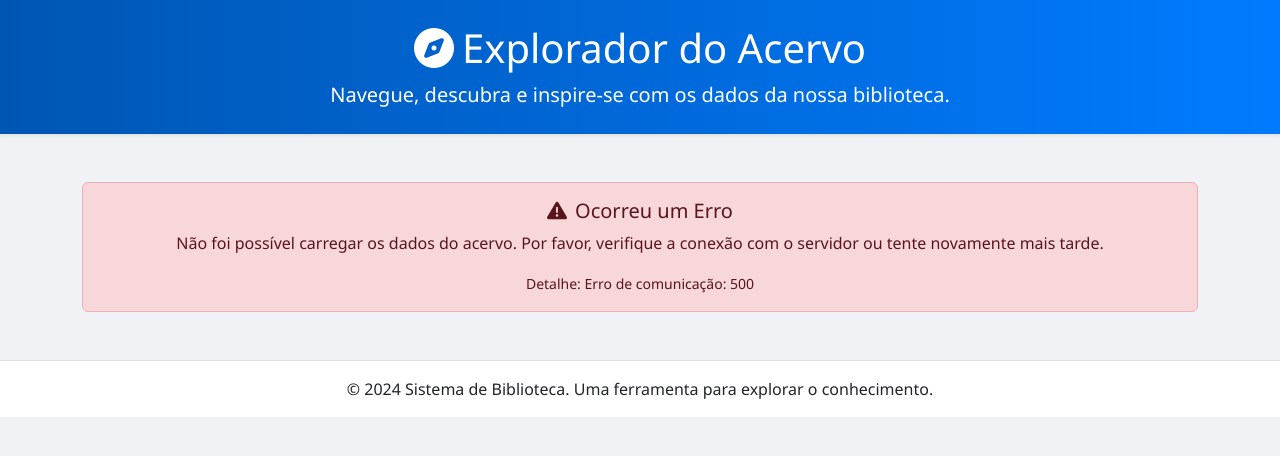
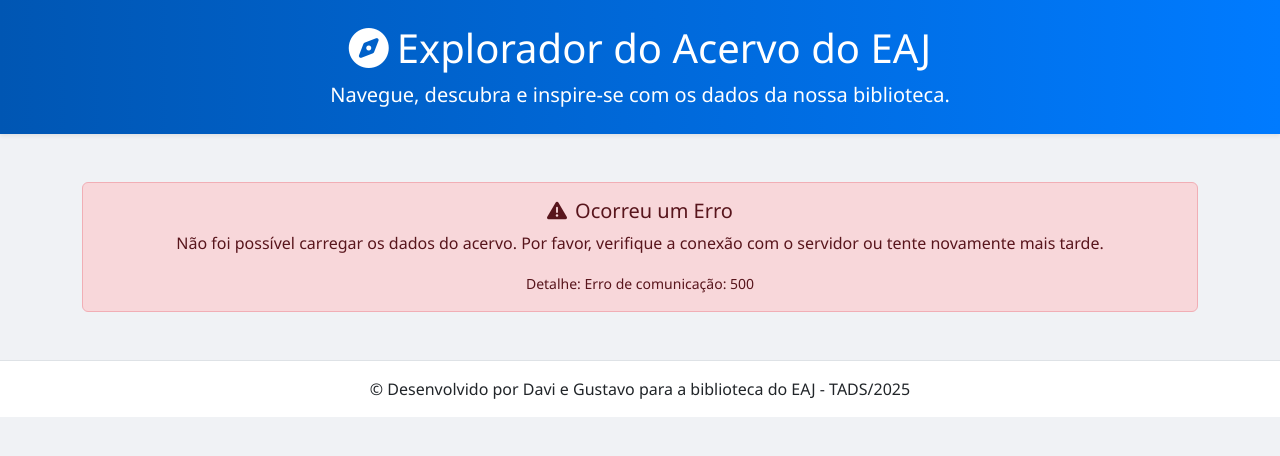
Before and after one commit to dvsantoss/bibliotecaeaj, a Flask app: page / in a window 1280 px wide. Shown: the top 456 px of the page. Run offline with Flask 3, Linux system fonts and the light colour scheme.

Commit message:
modified:   templates/index.html

```diff
--- a/templates/index.html
+++ b/templates/index.html
@@ -41,7 +41,7 @@
 </head>
 <body>
     <header class="text-white text-center py-4 shadow-sm">
-        <h1><i class="fas fa-compass me-2"></i>Explorador do Acervo</h1>
+        <h1><i class="fas fa-compass me-2"></i>Explorador do Acervo do EAJ</h1>
         <p class="lead mb-0">Navegue, descubra e inspire-se com os dados da nossa biblioteca.</p>
     </header>
 
@@ -204,14 +204,14 @@
                 </div>
                 <div class="col-md-4 mb-3">
                     <div class="card tip-card h-100"><div class="card-body">
-                        <h5 class="card-title"><i class="fas fa-sync-alt me-2"></i>Gerencie Seus Empréstimos</h5>
-                        <p class="card-text">Renove seus livros facilmente através do portal do aluno, sem precisar vir ao balcão. Mantenha a leitura sempre em dia.</p>
+                        <h5 class="card-title"><i class="fas fa-sync-alt me-2"></i>Gerencie Seu Cadastro</h5>
+                        <p class="card-text">Faça o seu cadastro facilmente através do Sigaa</p>
                     </div></div>
                 </div>
                 <div class="col-md-4 mb-3">
                     <div class="card tip-card h-100"><div class="card-body">
                         <h5 class="card-title"><i class="fas fa-plus-circle me-2"></i>Ajude a Construir o Acervo</h5>
-                        <p class="card-text">Sentiu falta de algum título? Sua sugestão é valiosa! Peça o formulário no balcão e nos ajude a melhorar a biblioteca.</p>
+                        <p class="card-text">Sentiu falta de algum título? Sua sugestão é valiosa! fale com a gente e nos ajude a melhorar a biblioteca.</p>
                     </div></div>
                 </div>
             </div>
@@ -219,7 +219,7 @@
     </main>
 
     <footer class="text-center mt-5 py-3">
-        <p class="mb-0">&copy; 2024 Sistema de Biblioteca. Uma ferramenta para explorar o conhecimento.</p>
+        <p class="mb-0">&copy; Desenvolvido por Davi e Gustavo para a biblioteca do EAJ - TADS/2025</p>
     </footer>
 
     <!-- JS -->
```
